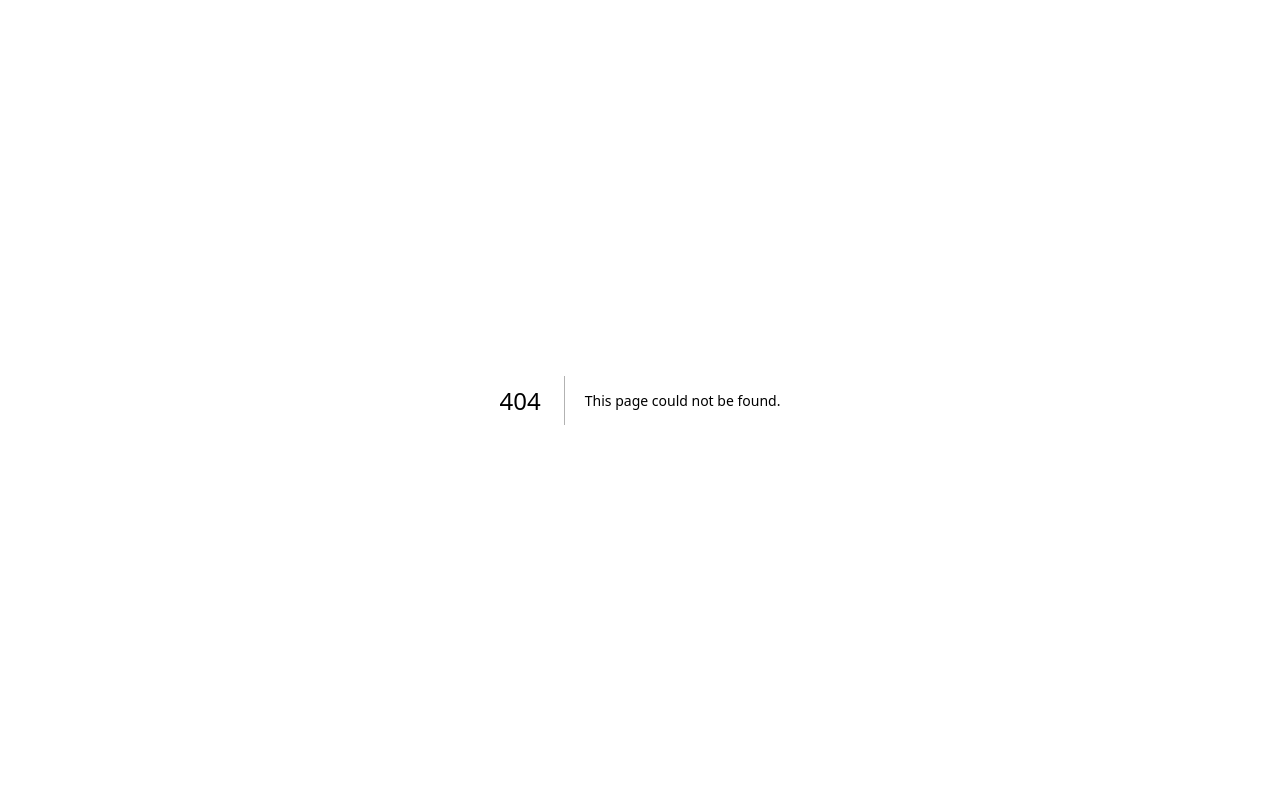
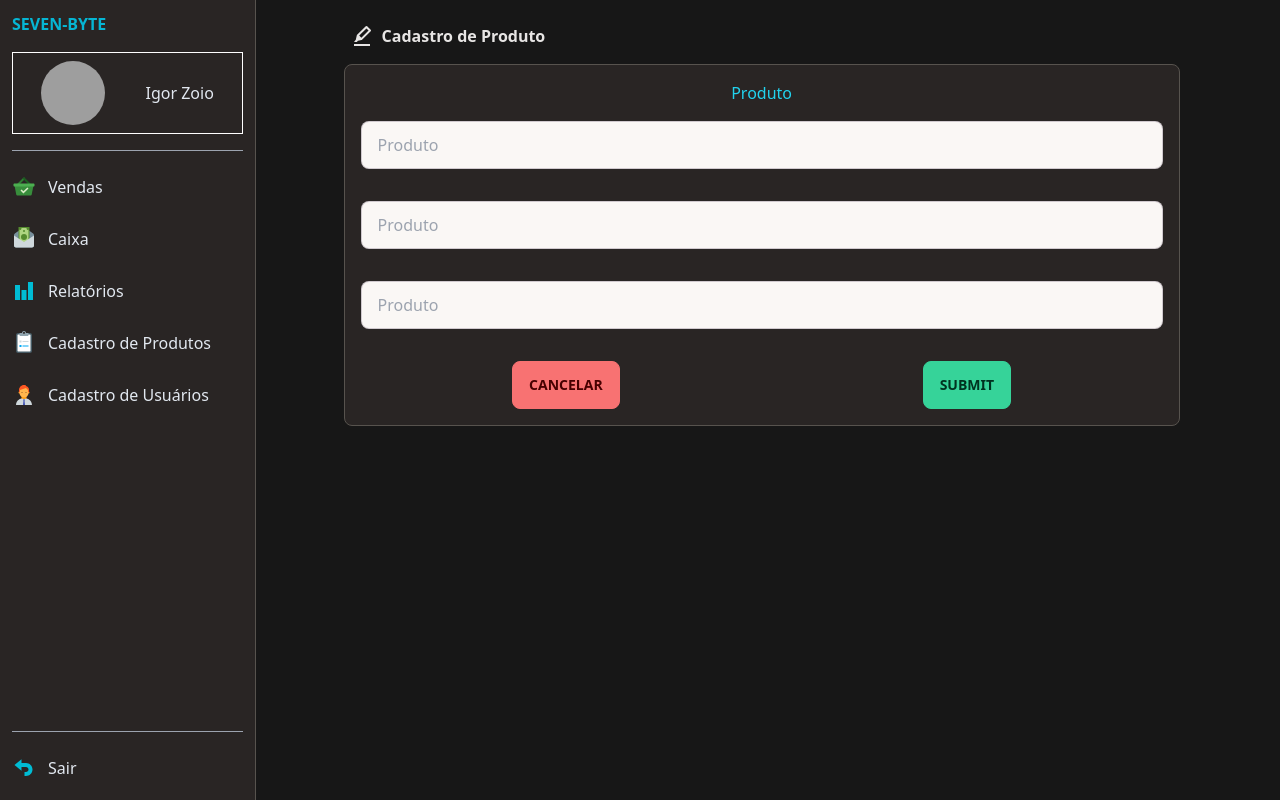
Before and after one commit to painlenk/sales-island, a Next.js app: page /cadastroProduto in a window 1280 px wide. Before the commit this address had no page. Built offline with nearby package versions, Linux system fonts and the light colour scheme; grey boxes are pictures that could not be loaded.

Commit message:
insere react-hook-form com zod

```diff
--- a/package.json
+++ b/package.json
@@ -11,6 +11,7 @@
   "dependencies": {
     "@headlessui/react": "^1.7.14",
     "@heroicons/react": "^2.0.17",
+    "@hookform/resolvers": "^3.1.0",
     "@prisma/client": "4.13.0",
     "@types/node": "18.15.11",
     "@types/react": "18.0.37",
@@ -24,8 +25,10 @@
     "prisma": "^4.13.0",
     "react": "18.2.0",
     "react-dom": "18.2.0",
+    "react-hook-form": "^7.43.9",
     "react-icons": "^4.8.0",
     "tailwindcss": "3.3.1",
-    "typescript": "5.0.4"
+    "typescript": "5.0.4",
+    "zod": "^3.21.4"
   }
 }
--- /dev/null
+++ b/src/components/RegisterProduct/ProductForm/index.tsx
@@ -0,0 +1,86 @@
+import { createProductSchema } from "@/schemas/form/createProductSchema";
+import { zodResolver } from "@hookform/resolvers/zod";
+import { useForm } from "react-hook-form";
+
+interface IFormInput {
+  name: string;
+  price: string;
+  stock: number;
+}
+
+export const ProductForm = () => {
+  const {
+    register,
+    handleSubmit,
+    formState: { errors },
+  } = useForm({
+    defaultValues: {
+      name: "",
+      price: "",
+      stock: null,
+    },
+    mode: "all",
+    criteriaMode: "all",
+    resolver: zodResolver(createProductSchema),
+  });
+
+  const onSubmit = (data) => {
+    console.log(data);
+  };
+  console.log(errors);
+
+  return (
+    <div className="flex flex-col w-11/12 mt-4 mb-4 rounded-lg p-4 text-center bg-stone-800 border border-stone-600">
+      <span className="text-cyan-400">Produto</span>
+      <form onSubmit={handleSubmit(onSubmit)}>
+        <div className="grid grid-cols-1 grid-rows-3  gap-8 selection:border mt-4 text-right">
+          <div className="h-18  flex flex-col gap-1">
+            <input
+              {...register("name")}
+              type="text"
+              placeholder="Produto"
+              className="input input-bordered  w-full  rounded-lg  h-12"
+            />
+            {errors.name && (
+              <p className="text-red-400">{errors.name.message}</p>
+            )}
+          </div>
+          <div>
+            <input
+              {...register("price")}
+              type="price"
+              placeholder="Produto"
+              className="input input-bordered  w-full  rounded-lg  h-12"
+            />
+            {errors.price && (
+              <p className="text-red-400">{errors.price.message}</p>
+            )}
+          </div>
+
+          <div>
+            <input
+              {...register("stock")}
+              type="stock"
+              placeholder="Produto"
+              className="input input-bordered  w-full  rounded-lg  h-12"
+            />
+            {errors.stock && (
+              <p className="text-red-400">{errors.stock.message}</p>
+            )}
+          </div>
+        </div>
+
+        <div className="w-full flex justify-around items-center pt-4 ">
+          <button className="btn  btn-error rounded-lg mt-4 max-w-xs m-auto hover:border hover:border-red-500 hover:text-black">
+            Cancelar
+          </button>
+
+          <input
+            type="submit"
+            className="btn  btn-success rounded-lg mt-4 max-w-xs m-auto hover:border hover:border-green-500  hover:text-black"
+          />
+        </div>
+      </form>
+    </div>
+  );
+};
--- /dev/null
+++ b/src/components/RegisterProduct/index.tsx
@@ -0,0 +1,19 @@
+import { ProductForm } from "./ProductForm";
+import { BiHighlight } from "react-icons/bi";
+
+export const RegisterProduct = () => {
+  return (
+    <main
+      className="flex flex-col p-6 h-screen  w-3/4 items-center"
+      style={{ marginLeft: "22%" }}
+    >
+      <div className="w-full pl-11">
+        <span className="text-stone-200 text-left font-semibold flex items-center ">
+          <BiHighlight fontSize={"24px"} className="mr-2" />
+          Cadastro de Produto
+        </span>
+      </div>
+      <ProductForm />
+    </main>
+  );
+};
--- /dev/null
+++ b/src/components/Sale/Product/ProductTable/ButtonForm/index.tsx
@@ -0,0 +1,27 @@
+import { FiCheckCircle, FiXCircle } from "react-icons/fi";
+
+interface IProps {
+  buttonType: "register" | "cancel";
+}
+
+export const ButtonForm: React.FC<IProps> = ({ buttonType }) => {
+  return (
+    <>
+      {buttonType === "cancel" ? (
+        <button className="btn  btn-error rounded-lg mt-4 max-w-xs m-auto hover:border hover:border-red-500 hover:text-black">
+          <FiXCircle fontSize={"24px"} className="mr-2" fontWeight={"bolder"} />
+          Cancelar
+        </button>
+      ) : (
+        <button className="btn  btn-success rounded-lg mt-4 max-w-xs m-auto hover:border hover:border-green-500  hover:text-black">
+          <FiCheckCircle
+            fontSize={"24px"}
+            className="mr-2"
+            fontWeight={"bolder"}
+          />
+          Cadastrar
+        </button>
+      )}
+    </>
+  );
+};
--- a/src/components/Sale/Product/ProductTable/index.tsx
+++ b/src/components/Sale/Product/ProductTable/index.tsx
@@ -1,6 +1,6 @@
 import { useEffect, useState } from "react";
 
-export const ProductTable = ({}: any) => {
+export const ProductTable = () => {
   const [productsList, setProducts] = useState<IProduct[]>([]);
 
   useEffect(() => {
--- a/src/interfaces/IProduct/index.ts
+++ b/src/interfaces/IProduct/index.ts
@@ -6,3 +6,5 @@ interface IProduct {
   updatedAt: string;
   createdAt: string;
 }
+
+type ICreateProduct = Omit<IProduct, "id" | "updatedAt" | "createdAt">;
--- a/src/pages/api/services/index.ts
+++ /dev/null
@@ -1,14 +0,0 @@
-import { PrismaClient } from "@prisma/client";
-
-const prisma = new PrismaClient();
-
-export default async function handle(req: any, res: any) {
-  try {
-    const result = await prisma.products.findMany();
-    console.log(result);
-    res.status(200).json(result);
-  } catch (err) {
-    console.log(err);
-    res.status(403).json({ err: "Error occurred." });
-  }
-}
--- /dev/null
+++ b/src/pages/cadastroProduto.tsx
@@ -0,0 +1,10 @@
+import { Layout } from "@/components/Layout";
+import { RegisterProduct } from "@/components/RegisterProduct";
+
+export default function CadastroProduto() {
+  return (
+    <Layout>
+      <RegisterProduct />
+    </Layout>
+  );
+}
--- /dev/null
+++ b/src/schemas/form/createProductSchema.ts
@@ -0,0 +1,10 @@
+import { z } from "zod";
+
+export const createProductSchema = z.object({
+  name: z.string().nonempty("Este campo é requerido").min(3),
+  price: z.string().nonempty("Este campo é requerido"),
+  stock: z
+    .number()
+    .nonnegative("Inserir valor maior que 0")
+    .min(1, "Inserir valor numérico maior que 0"),
+});
```
Also changed, not shown: 2 other files (tests, documents, lock files or other folders).
